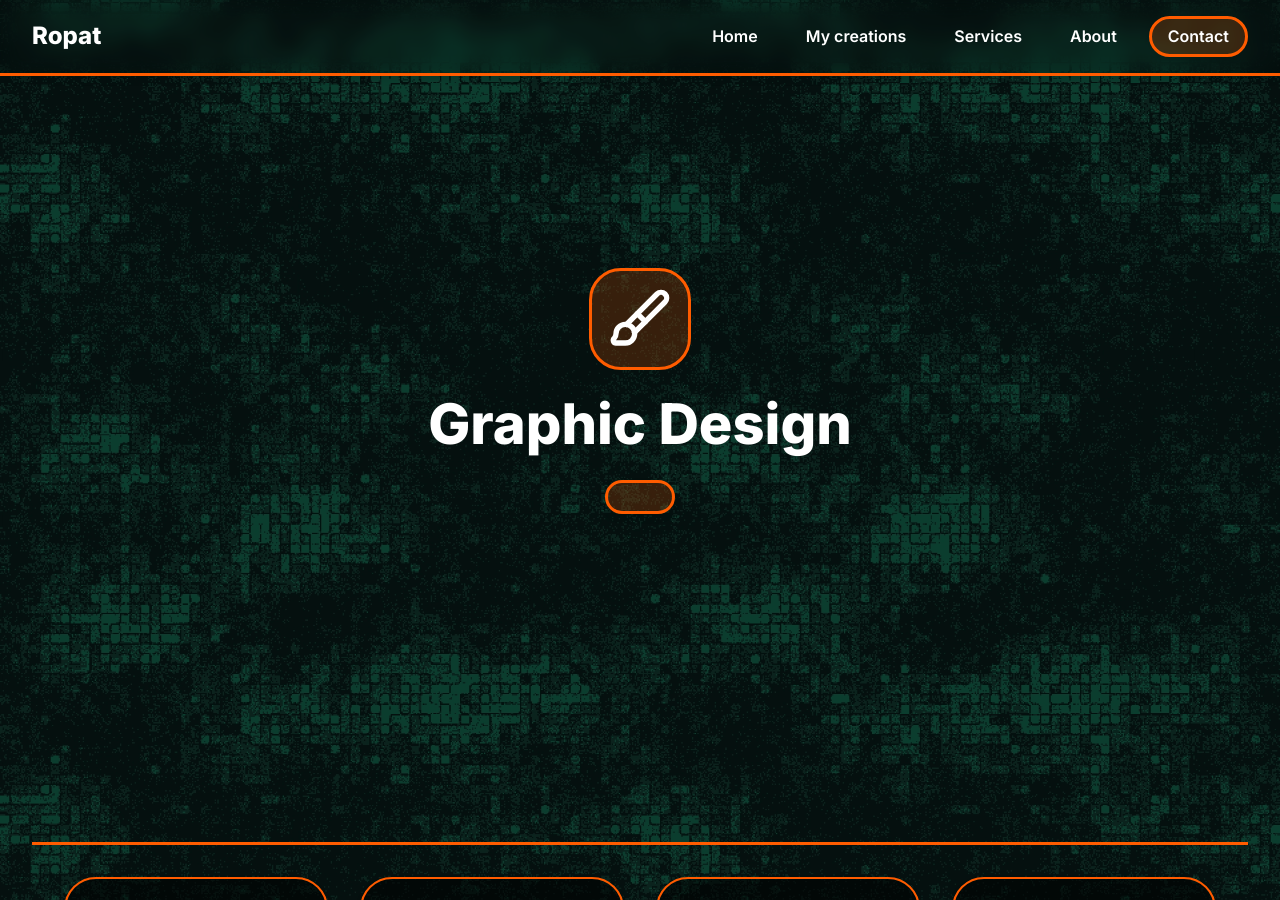
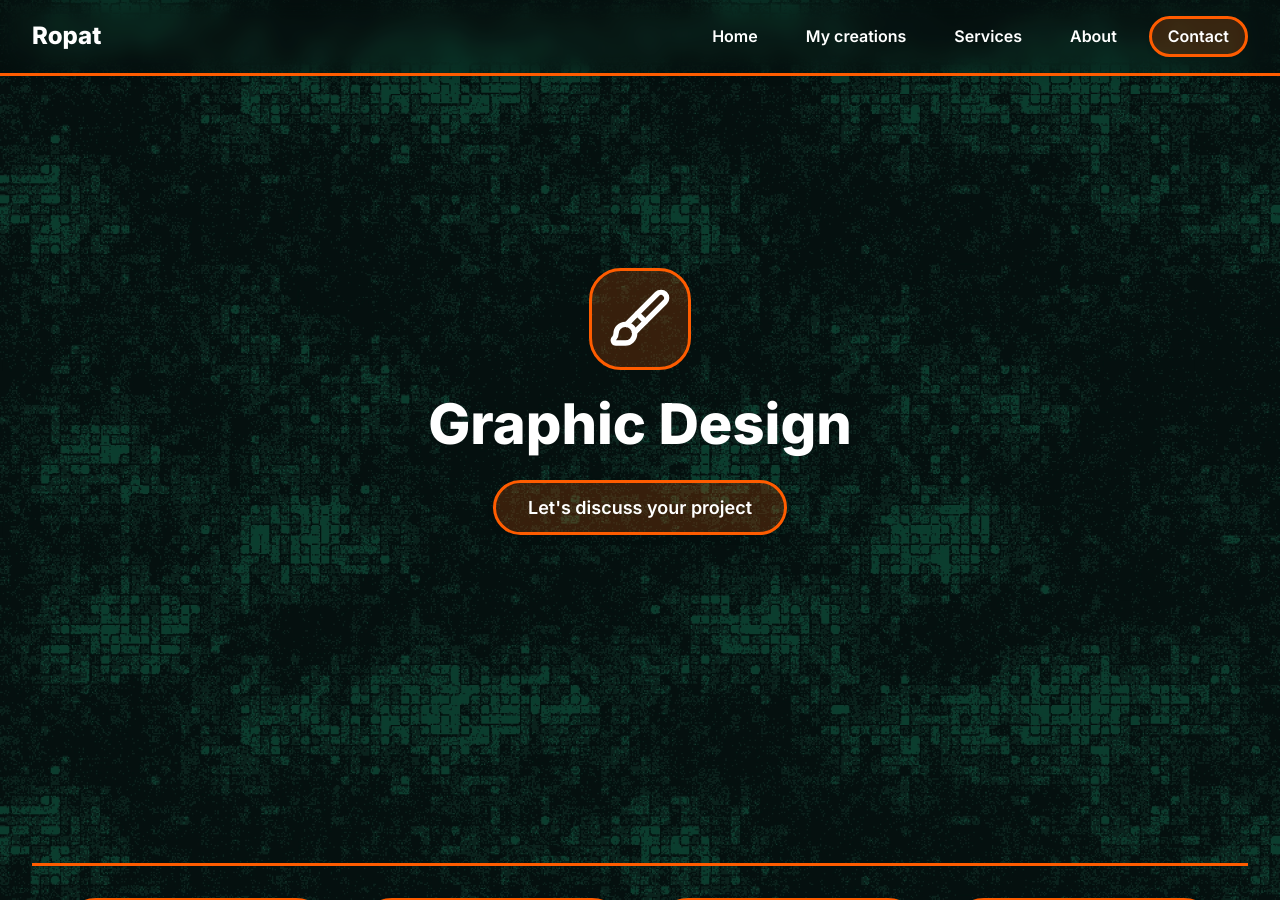
Before and after one commit to 7Nautilus/ropat-portfolio, a Jekyll site: the page built from en/services/graphic-design.html, in a window 1280 px wide and 900 px high. Built offline with Jekyll 4.4.1, drawn with Linux system fonts in a browser that asks for light colours; part of the change alters nothing that is shown.

```diff
--- a/_includes/service-main.html
+++ b/_includes/service-main.html
@@ -4,8 +4,8 @@
   {% assign hero = service.hero[current_lang] | default: service.hero.en %}
   {% assign hero_title = hero.title | default: service.title[current_lang] %}
   {% assign hero_intro = hero.hero_intro %}
-  {% assign hero_cta_text = hero[current_lang].cta.text | default: "" %}
-  {% assign hero_cta_url = hero[current_lang].cta.url | default: "" %}
+  {% assign hero_cta_text = service.hero[current_lang].cta.text | default: "test1" %}
+  {% assign hero_cta_url = hero[current_lang].cta.url | default: "test2" %}
   {% assign first_section_subtitle = service.subtitles.first_section[current_lang] %}
   {% assign first_section_description = services.description[current_lang] %}
   {% assign second_section_subtitle = service.subtitles.second_section[current_lang] %}
```
